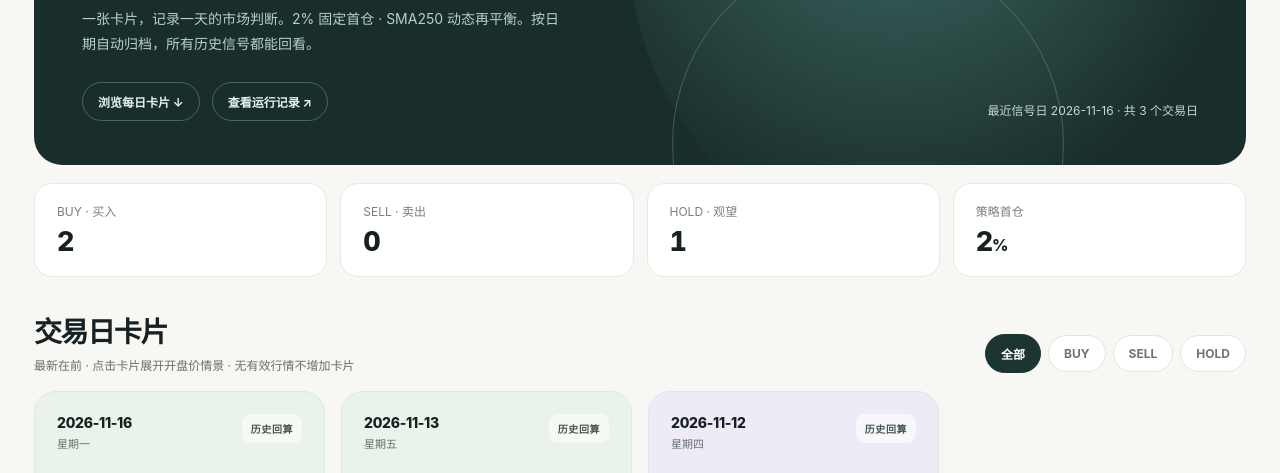
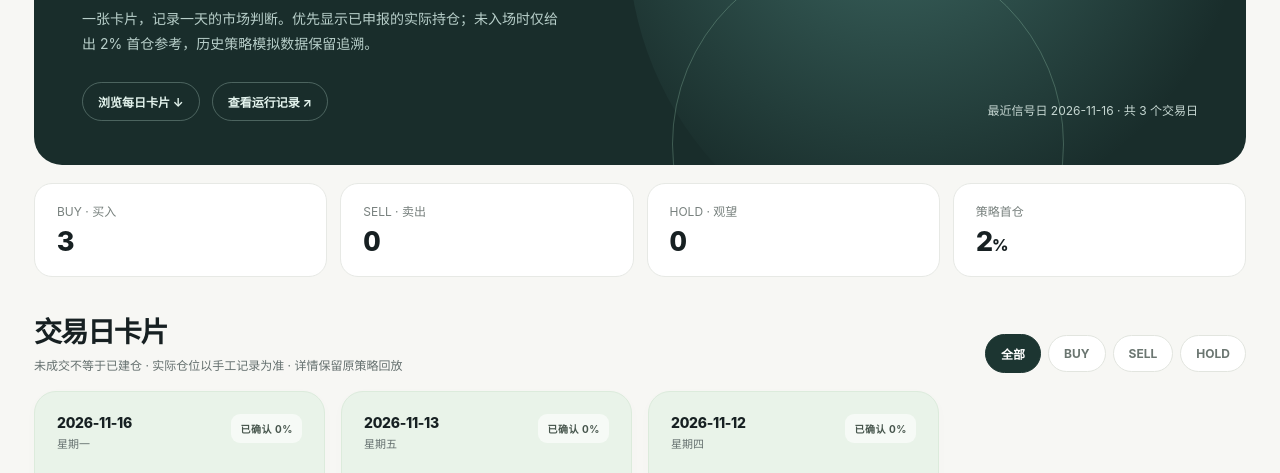
Before and after one commit to zhangzihaoDT/ntwr-signal-wall, a plain HTML site: page index.html in a window 1280 px wide. Shown: the part 310-783 px from the top of the page. Drawn offline with Linux system fonts and the light colour scheme.

Commit message:
data: sync verified 159680 signal wall from private research

```diff
--- a/index.html
+++ b/index.html
@@ -82,7 +82,7 @@
       <div class="hero-copy">
         <div class="eyebrow">159680.SZ / NTWR-A / DAILY LOG</div>
         <h1>每日交易信号<br>灵感墙<span style="color:#9dd4bf">.</span></h1>
-        <p class="hero-sub">一张卡片，记录一天的市场判断。2% 固定首仓 · SMA250 动态再平衡。按日期自动归档，所有历史信号都能回看。</p>
+        <p class="hero-sub">一张卡片，记录一天的市场判断。优先显示已申报的实际持仓；未入场时仅给出 2% 首仓参考，历史策略模拟数据保留追溯。</p>
         <div class="hero-links"><a class="hero-link" href="#signal-wall">浏览每日卡片 ↓</a><a class="hero-link" href="https://github.com/zhangzihaoDT/grid-trading/actions/workflows/ntwr-a-159680-daily.yml" target="_blank" rel="noreferrer">查看运行记录 ↗</a></div>
       </div>
       <div class="hero-metrics">
@@ -97,7 +97,7 @@
       <div class="stat"><div class="stat-label">策略首仓</div><div class="stat-value">2<span style="font-size:16px">%</span></div></div>
     </section>
     <main id="signal-wall">
-      <div class="section-head"><div><h2>交易日卡片</h2><p>最新在前 · 点击卡片展开开盘价情景 · 无有效行情不增加卡片</p></div>
+      <div class="section-head"><div><h2>交易日卡片</h2><p>未成交不等于已建仓 · 实际仓位以手工记录为准 · 详情保留原策略回放</p></div>
         <div class="filters" role="group" aria-label="按信号筛选">
           <button class="filter" type="button" data-filter="ALL" aria-pressed="true">全部</button>
           <button class="filter" type="button" data-filter="BUY" aria-pressed="false">BUY</button>
@@ -108,7 +108,7 @@
       <div id="cards" class="wall" aria-live="polite"><div class="empty">正在加载已核验的交易日信号…</div></div>
     </main>
     <footer class="footer">
-      <div><b>关于本页面</b><div>历史记录仅来自通过数据核验的 NTWR-A 模拟账户；日期为产生信号的收盘交易日，价格情景是假设下一开盘成交，不是预测或盘中挂单条件。历史补报信号已经失效，不能追单。本站不会连接券商或执行任何交易。</div></div>
+      <div><b>关于本页面</b><div>真实仓位来自使用者手工申报，当前确认截至 2026-11-16 为 0%，所有买入信号均未成交。未来若没有新的成交确认，仅沿用未核实的手工账本，不代表证券账户实时持仓。首仓数量按假设本金 10 万元举例，实际资金金额未知。历史策略账户另行保留，不连接券商、不下单；补报不能追单。</div></div>
       <div>© NTWR Signal Wall · 159680.SZ<br>数据以 GitHub Actions / Issue #4 的正式运行记录为准。</div>
     </footer>
   </div>
@@ -124,31 +124,49 @@
     const dayName = date => ["星期日","星期一","星期二","星期三","星期四","星期五","星期六"][new Date(date+"T12:00:00+08:00").getUTCDay()];
     const label = {BUY:"买入信号",SELL:"卖出信号",HOLD:"继续观望"};
     let entries = [], chosen = "ALL";
+    const visibleSignal = e => e.position_view?.entry_signal || e.signal;
     function card(e) {
-      const r=e.reference_open||{}, target=percent(e.target_weight), actual=percent(e.actual_weight);
-      const cap=Math.min(100,Math.max(0,Number(e.target_weight)*100));
-      const act=Math.min(100,Math.max(0,Number(e.actual_weight)*100));
-      const rows=(e.opening_scenarios||[]).map(x=>'<tr><td>'+'¥'+Number(x.candidate_open_price).toFixed(3)+'</td><td>'+h(x.execution)+'</td><td>'+Number(x.quantity).toLocaleString("zh-CN")+' 份</td></tr>').join("");
+      const view=e.position_view && e.position_view.account_view==="MANUAL_NO_REPORTED_FILLS" ? e.position_view : null;
+      const r=(view?.reference_open||e.reference_open||{});
+      const target=percent(view?view.entry_weight:e.target_weight);
+      const actual=percent(view?view.recorded_weight:e.actual_weight);
+      const cap=Math.min(100,Math.max(0,Number(view?view.entry_weight:e.target_weight)*100));
+      const act=Math.min(100,Math.max(0,Number(view?view.recorded_weight:e.actual_weight)*100));
+      const rows=((view?.opening_scenarios)||e.opening_scenarios||[]).map(x=>'<tr><td>'+'¥'+Number(x.candidate_open_price).toFixed(3)+'</td><td>'+h(x.execution)+'</td><td>'+Number(x.quantity).toLocaleString("zh-CN")+' 份</td></tr>').join("");
       const historical=e.timeliness==="HISTORICAL_ONLY";
+      const confirmed=view?.confirmation==="CONFIRMED_FLAT";
+      const visualSignal=visibleSignal(e);
+      const signalCaption=view?'首次建仓参考 2% · 并未成交':label[e.signal];
+      const viewBadge=view?(confirmed?'已确认 0%':'未核实 0%'):(historical?'历史回算':'已核验');
+      const note=view?'手工记录持仓':'模拟收盘仓位';
       const source = /^https:\/\/github\.com\/zhangzihaoDT\/grid-trading\/actions\/runs\/\d+$/.test(e.run_url||"") ? e.run_url : "https://github.com/zhangzihaoDT/grid-trading/actions";
-      return '<article class="card '+h(e.signal.toLowerCase())+'">'
-        +'<div class="card-top"><div><div class="card-date">'+h(e.market_date)+'</div><div class="day-name">'+dayName(e.market_date)+'</div></div><span class="tag">'+(historical?'历史回算':'已核验')+'</span></div>'
-        +'<div class="signal">'+h(e.signal)+'</div><div class="signal-zh">'+label[e.signal]+'</div>'
-        +'<div class="card-main"><div><div class="k">实际仓位</div><div class="v">'+actual+'</div><div class="mini-note">模拟收盘仓位</div></div><div><div class="k">目标仓位</div><div class="v">'+target+'</div><div class="mini-note">SMA250 策略计算</div></div></div>'
+      return '<article class="card '+h(visualSignal.toLowerCase())+'">'
+        +'<div class="card-top"><div><div class="card-date">'+h(e.market_date)+'</div><div class="day-name">'+dayName(e.market_date)+'</div></div><span class="tag">'+viewBadge+'</span></div>'
+        +'<div class="signal">'+h(visualSignal)+'</div><div class="signal-zh">'+signalCaption+'</div>'
+        +'<div class="card-main"><div><div class="k">'+(view?'手工持仓':'模拟实际仓位')+'</div><div class="v">'+actual+'</div><div class="mini-note">'+note+'</div></div><div><div class="k">'+(view?'首次开仓参考':'策略目标仓位')+'</div><div class="v">'+target+'</div><div class="mini-note">'+(view?'未建仓时使用，不是 SMA250 满仓目标':'SMA250 策略计算')+'</div></div></div>'
         +'<div class="weight-line" title="深色为实际仓位，竖线为目标仓位" style="--actual:'+act+'%;--target:'+cap+'%"><div class="actual"></div><div class="target"></div></div>'
-        +'<div class="card-foot"><span>目标缺口</span><strong>'+signed(e.weight_gap)+'</strong></div>'
+        +'<div class="card-foot"><span>目标缺口</span><strong>'+signed(view?view.entry_gap:e.weight_gap)+'</strong></div>'
         +'<div class="card-foot"><span>当日收盘价</span><strong>¥'+Number(e.close).toFixed(3)+'</strong></div>'
-        +'<div class="card-foot"><span>假设下个开盘 · '+h(r.execution||"—")+'</span><strong>'+Number(r.quantity||0).toLocaleString("zh-CN")+' 份</strong></div>'
+        +'<div class="card-foot"><span>'+(view?'假设本金 ¥100,000 · 首仓示例':'假设下个开盘 · '+h(r.execution||"—"))+'</span><strong>'+Number(r.quantity||0).toLocaleString("zh-CN")+' 份</strong></div>'
         +'<details class="details"><summary>查看完整信号测算</summary><div class="detail-body">'
         +'<div class="detail-row"><span>次一工作日（估计）</span><strong>'+h(e.next_open_date_estimate)+'</strong></div>'
         +'<div class="detail-row"><span>SMA250</span><strong>¥'+Number(e.sma250).toFixed(4)+'</strong></div>'
-        +'<div class="detail-row"><span>模拟账户净值</span><strong>'+cny(e.nav_cny)+'</strong></div>'
-        +'<div class="detail-row"><span>模拟可用现金</span><strong>'+cny(e.cash_cny)+'</strong></div>'
-        +'<div class="detail-row"><span>模拟持有份额</span><strong>'+Number(e.shares).toLocaleString("zh-CN")+'</strong></div>'
+        +(view?'<div class="detail-row"><span>实际成交记录</span><strong>0 份 · 未执行</strong></div>'
+           +'<div class="detail-row"><span>持仓确认日期</span><strong>'+h(view.confirmed_flat_through)+'</strong></div>'
+           +'<div style="margin:12px 0;color:#68796d">下面是以 ¥100,000 假设本金计算的首次建仓示例，非你的账户资金或真实订单。</div>'
+           :'<div class="detail-row"><span>模拟账户净值</span><strong>'+cny(e.nav_cny)+'</strong></div>'
+            +'<div class="detail-row"><span>模拟可用现金</span><strong>'+cny(e.cash_cny)+'</strong></div>'
+            +'<div class="detail-row"><span>模拟持有份额</span><strong>'+Number(e.shares).toLocaleString("zh-CN")+'</strong></div>')
         +'<div class="detail-row"><span>基准情景成交金额</span><strong>'+cny(r.notional_cny||0)+'</strong></div>'
         +'<div class="detail-row"><span>基准情景成交额/NAV</span><strong>'+percent(r.notional_pct_nav||0)+'</strong></div>'
         +'<table class="scenario"><thead><tr><th>假设开盘价</th><th>动作</th><th style="text-align:right">模拟数量</th></tr></thead><tbody>'+rows+'</tbody></table>'
-        +'<div style="margin-top:13px;color:#7a8b81">'+(historical?'这是一条历史补算，不表示当前可执行买卖。':'本次仅描述当时收盘形成的模拟计划；开盘执行需以当日行情重新计算。')+'</div>'
+        +(view?'<div style="margin-top:16px;padding:12px;border-radius:9px;background:#ffffff80"><strong>原策略研究账户（独立保留）</strong>'
+             +'<div class="detail-row"><span>原始收盘策略信号</span><strong>'+h(e.signal)+'</strong></div>'
+             +'<div class="detail-row"><span>模拟仓位</span><strong>'+percent(e.actual_weight)+'</strong></div>'
+             +'<div class="detail-row"><span>SMA250 目标仓位</span><strong>'+percent(e.target_weight)+'</strong></div>'
+             +'<div class="detail-row"><span>模拟净值</span><strong>'+cny(e.nav_cny)+'</strong></div>'
+             +'</div>':'')
+        +'<div style="margin-top:13px;color:#7a8b81">'+(view?'首仓 BUY 是未建仓时的 2% 参考，并非重新认证的择时信号；原始策略结果见上。'+(confirmed?'三日未成交已手工确认。':'此日期持仓尚未重新确认。'):'')+(historical?' 历史补报不表示当前可执行买卖。':' 当前开盘仍需按真实价格、真实可用资金核算。')+'</div>'
         +'<a class="detail-source" href="'+h(source)+'" target="_blank" rel="noreferrer">查看运行证据 ↗</a>'
         +'</div></details></article>';
     }
@@ -173,7 +191,7 @@
       requestAnimationFrame(()=>{layoutScheduled=false;layoutMasonry();});
     }
     function render(){
-      const showing=chosen==="ALL"?entries:entries.filter(x=>x.signal===chosen);
+      const showing=chosen==="ALL"?entries:entries.filter(x=>visibleSignal(x)===chosen);
       wall.classList.remove("masonry");
       wall.innerHTML=showing.length?showing.map(card).join(""):'<div class="empty">该筛选下尚无已核验交易日信号。</div>';
       scheduleMasonry();
@@ -185,9 +203,9 @@
       if(feed.schema_version!==1 || feed.symbol!=="159680.SZ" || !Array.isArray(feed.entries))throw new Error("信号档案版本不匹配");
       entries=feed.entries.slice().sort((a,b)=>b.market_date.localeCompare(a.market_date));
       text("day-count",entries.length);
-      text("buy-count",entries.filter(e=>e.signal==="BUY").length);
-      text("sell-count",entries.filter(e=>e.signal==="SELL").length);
-      text("hold-count",entries.filter(e=>e.signal==="HOLD").length);
+      text("buy-count",entries.filter(e=>visibleSignal(e)==="BUY").length);
+      text("sell-count",entries.filter(e=>visibleSignal(e)==="SELL").length);
+      text("hold-count",entries.filter(e=>visibleSignal(e)==="HOLD").length);
       text("latest-date",entries.length?"最近信号日 "+entries[0].market_date+" · 共 "+entries.length+" 个交易日":"暂无已核验记录");
       render();
     }).catch(err=>{wall.innerHTML='<div class="empty">信号档案尚未就绪：'+h(err.message)+'。请查看 GitHub Actions 发布状态。</div>';text("latest-date","数据载入未成功");});
--- a/signals.json
+++ b/signals.json
@@ -39,6 +39,68 @@
           "quantity": "3400"
         }
       ],
+      "position_view": {
+        "account_view": "MANUAL_NO_REPORTED_FILLS",
+        "confirmation": "CONFIRMED_FLAT",
+        "confirmed_flat_through": "2026-11-16",
+        "entry_gap": "0.02",
+        "entry_rule": "FIRST_ALLOCATION_2PCT_AT_NEXT_OPEN_IF_NOT_YET_ENTERED",
+        "entry_signal": "BUY",
+        "entry_weight": "0.02",
+        "example_capital_cny": "100000",
+        "executed": false,
+        "opening_scenarios": [
+          {
+            "after_weight": "0.01990511886341729289636453064",
+            "before_weight": "0",
+            "candidate_open_price": "1.327",
+            "change_pp": "1.990511886341729289636453064",
+            "execution": "BUY",
+            "fee_cny": "0.5971500",
+            "notional_cny": "1990.500",
+            "notional_pct_nav": "0.019905",
+            "quantity": "1500"
+          },
+          {
+            "after_weight": "0.01895610779959383473021934381",
+            "before_weight": "0",
+            "candidate_open_price": "1.354",
+            "change_pp": "1.895610779959383473021934381",
+            "execution": "BUY",
+            "fee_cny": "0.5686800",
+            "notional_cny": "1895.600",
+            "notional_pct_nav": "0.018956",
+            "quantity": "1400"
+          },
+          {
+            "after_weight": "0.01933411214171724438836090137",
+            "before_weight": "0",
+            "candidate_open_price": "1.381",
+            "change_pp": "1.933411214171724438836090137",
+            "execution": "BUY",
+            "fee_cny": "0.5800200",
+            "notional_cny": "1933.400",
+            "notional_pct_nav": "0.019334",
+            "quantity": "1400"
+          }
+        ],
+        "provenance": "user-confirmed-in-chat-2026-11-17",
+        "recorded_shares": "0",
+        "recorded_weight": "0",
+        "reference_open": {
+          "after_weight": "0.01895610779959383473021934381",
+          "before_weight": "0",
+          "candidate_open_price": "1.354",
+          "change_pp": "1.895610779959383473021934381",
+          "execution": "BUY",
+          "fee_cny": "0.5686800",
+          "notional_cny": "1895.600",
+          "notional_pct_nav": "0.018956",
+          "quantity": "1400"
+        },
+        "schema_version": 1,
+        "warning": "Recorded flat holdings are manual, not broker-verified; 2% is illustrative first allocation, not a validated new entry-timing signal or a real order."
+      },
       "price_condition": {
         "basis": "frozen_target_next_open_min_notional_and_lot_checked",
         "comparison": "<=",
@@ -108,6 +170,68 @@
           "quantity": "6700"
         }
       ],
+      "position_view": {
+        "account_view": "MANUAL_NO_REPORTED_FILLS",
+        "confirmation": "CONFIRMED_FLAT",
+        "confirmed_flat_through": "2026-11-16",
+        "entry_gap": "0.02",
+        "entry_rule": "FIRST_ALLOCATION_2PCT_AT_NEXT_OPEN_IF_NOT_YET_ENTERED",
+        "entry_signal": "BUY",
+        "entry_weight": "0.02",
+        "example_capital_cny": "100000",
+        "executed": false,
+        "opening_scenarios": [
+          {
+            "after_weight": "0.01932011197936903242291192320",
+            "before_weight": "0",
+            "candidate_open_price": "1.380",
+            "change_pp": "1.932011197936903242291192320",
+            "execution": "BUY",
+            "fee_cny": "0.5796000",
+            "notional_cny": "1932.000",
+            "notional_pct_nav": "0.01932",
+            "quantity": "1400"
+          },
+          {
+            "after_weight": "0.01971211656957254582420698603",
+            "before_weight": "0",
+            "candidate_open_price": "1.408",
+            "change_pp": "1.971211656957254582420698603",
+            "execution": "BUY",
+            "fee_cny": "0.5913600",
+            "notional_cny": "1971.200",
+            "notional_pct_nav": "0.019712",
+            "quantity": "1400"
+          },
+          {
+            "after_weight": "0.01866810454885271539474729674",
+            "before_weight": "0",
+            "candidate_open_price": "1.436",
+            "change_pp": "1.866810454885271539474729674",
+            "execution": "BUY",
+            "fee_cny": "0.5600400",
+            "notional_cny": "1866.800",
+            "notional_pct_nav": "0.018668",
+            "quantity": "1300"
+          }
+        ],
+        "provenance": "user-confirmed-in-chat-2026-11-17",
+        "recorded_shares": "0",
+        "recorded_weight": "0",
+        "reference_open": {
+          "after_weight": "0.01971211656957254582420698603",
+          "before_weight": "0",
+          "candidate_open_price": "1.408",
+          "change_pp": "1.971211656957254582420698603",
+          "execution": "BUY",
+          "fee_cny": "0.5913600",
+          "notional_cny": "1971.200",
+          "notional_pct_nav": "0.019712",
+          "quantity": "1400"
+        },
+        "schema_version": 1,
+        "warning": "Recorded flat holdings are manual, not broker-verified; 2% is illustrative first allocation, not a validated new entry-timing signal or a real order."
+      },
       "price_condition": {
         "basis": "frozen_target_next_open_min_notional_and_lot_checked",
         "comparison": "<=",
@@ -177,6 +301,68 @@
           "quantity": "0"
         }
       ],
+      "position_view": {
+        "account_view": "MANUAL_NO_REPORTED_FILLS",
+        "confirmation": "CONFIRMED_FLAT",
+        "confirmed_flat_through": "2026-11-16",
+        "entry_gap": "0.02",
+        "entry_rule": "FIRST_ALLOCATION_2PCT_AT_NEXT_OPEN_IF_NOT_YET_ENTERED",
+        "entry_signal": "BUY",
+        "entry_weight": "0.02",
+        "example_capital_cny": "100000",
+        "executed": false,
+        "opening_scenarios": [
+          {
+            "after_weight": "0.01857710353205569449959101567",
+            "before_weight": "0",
+            "candidate_open_price": "1.429",
+            "change_pp": "1.857710353205569449959101567",
+            "execution": "BUY",
+            "fee_cny": "0.5573100",
+            "notional_cny": "1857.700",
+            "notional_pct_nav": "0.018577",
+            "quantity": "1300"
+          },
+          {
+            "after_weight": "0.01895410777684764071105461120",
+            "before_weight": "0",
+            "candidate_open_price": "1.458",
+            "change_pp": "1.895410777684764071105461120",
+            "execution": "BUY",
+            "fee_cny": "0.5686200",
+            "notional_cny": "1895.400",
+            "notional_pct_nav": "0.018954",
+            "quantity": "1300"
+          },
+          {
+            "after_weight": "0.01933111210691844165211867313",
+            "before_weight": "0",
+            "candidate_open_price": "1.487",
+            "change_pp": "1.933111210691844165211867313",
+            "execution": "BUY",
+            "fee_cny": "0.5799300",
+            "notional_cny": "1933.100",
+            "notional_pct_nav": "0.019331",
+            "quantity": "1300"
+          }
+        ],
+        "provenance": "user-confirmed-in-chat-2026-11-17",
+        "recorded_shares": "0",
+        "recorded_weight": "0",
+        "reference_open": {
+          "after_weight": "0.01895410777684764071105461120",
+          "before_weight": "0",
+          "candidate_open_price": "1.458",
+          "change_pp": "1.895410777684764071105461120",
+          "execution": "BUY",
+          "fee_cny": "0.5686200",
+          "notional_cny": "1895.400",
+          "notional_pct_nav": "0.018954",
+          "quantity": "1300"
+        },
+        "schema_version": 1,
+        "warning": "Recorded flat holdings are manual, not broker-verified; 2% is illustrative first allocation, not a validated new entry-timing signal or a real order."
+      },
       "price_condition": null,
       "reference_open": {
         "after_weight": "0.6963237247633633706828600278",
```
